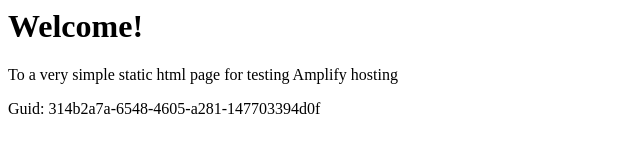
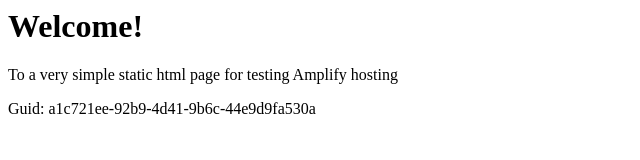
Before and after one commit to aws-aemilia-mxp/Github-PR-Commit-Integration-Test-DoNotTouch-GitHubWebhookPushCanaryTest-v1-prod-eu-south-1, a website: page src/index.html in a window 1280 px wide. Shown: the full height of the page, 0-640 px from the left. Drawn offline with Linux system fonts and the light colour scheme.

Commit message:
commit from integ tests

```diff
--- a/src/index.html
+++ b/src/index.html
@@ -12,6 +12,6 @@
 <body>
     <h1>Welcome!</h1>
     <p>To a very simple static html page for testing Amplify hosting</p>
-    <p>Guid: 314b2a7a-6548-4605-a281-147703394d0f</p></body>
+    <p>Guid: a1c721ee-92b9-4d41-9b6c-44e9d9fa530a</p></body>
 
 </html>
```
